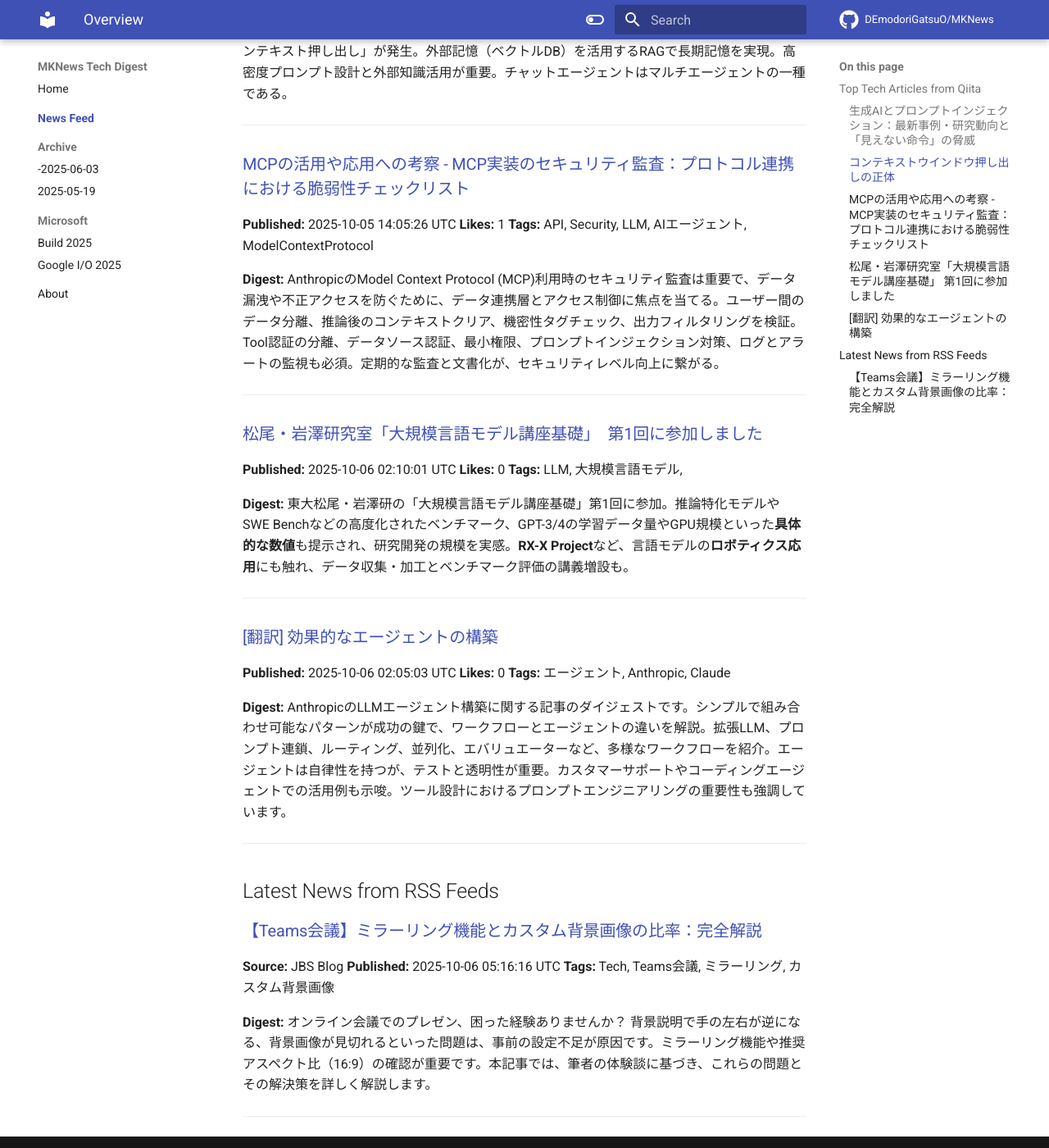
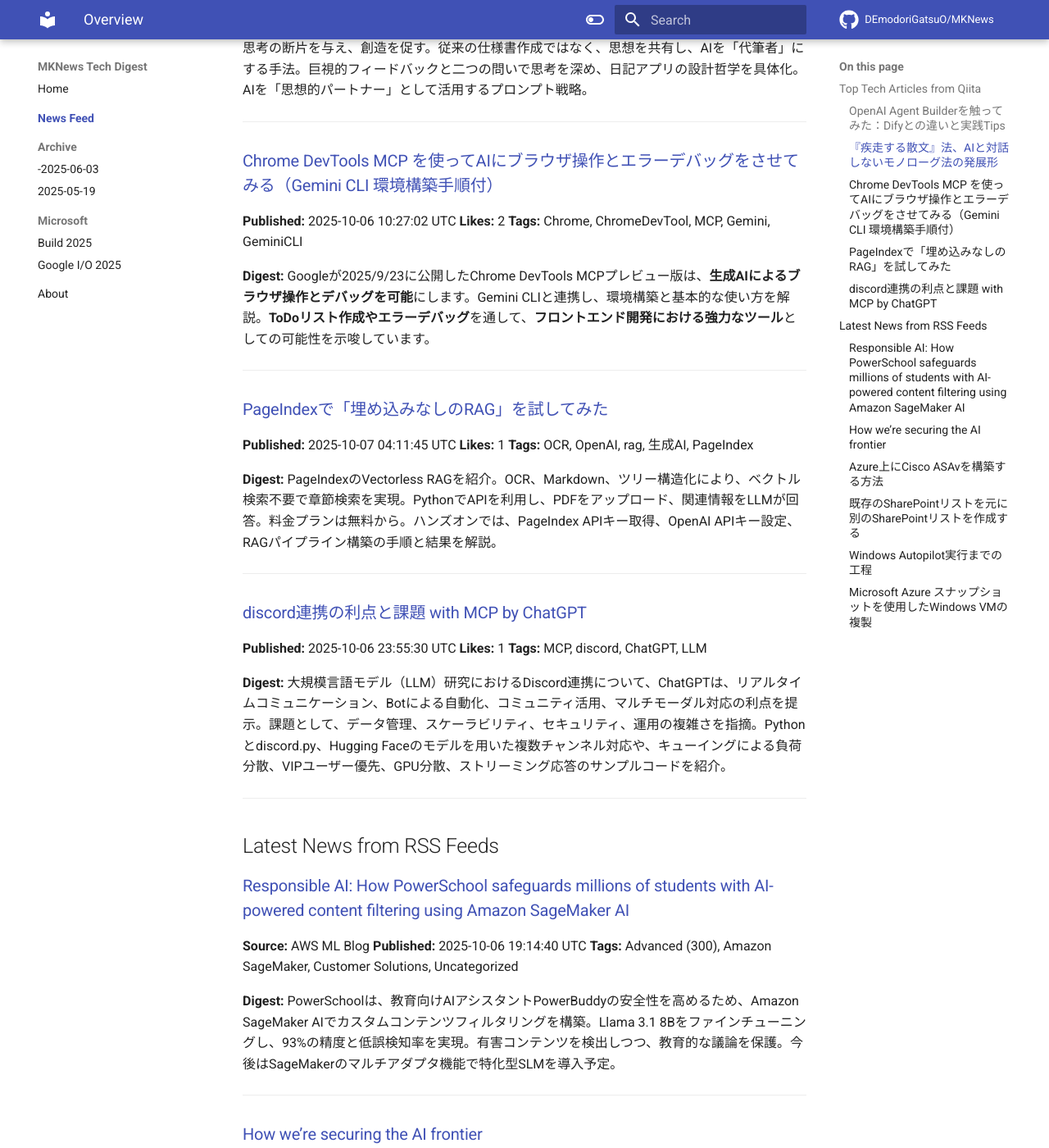
Before and after one commit to DEmodoriGatsuO/MKNews, an MkDocs documentation site: the page built from docs/news/index.md, in a window 1280 px wide and 1400 px high, scrolled down 597 px. Shown: the whole window at 82% size. Built offline with MkDocs 1.6.1 and Material for MkDocs 9.7.7, drawn with Linux system fonts in a browser that asks for light colours; comment, search, counter and statistics services are not loaded; some of the changed text lies outside the part shown.

Commit message:
Automated AI Tech Digest - 2025-10-07

```diff
--- a/docs/news/index.md
+++ b/docs/news/index.md
@@ -1,68 +1,118 @@
-# AI Tech Trends Digest (2025-10-06)
+# AI Tech Trends Digest (2025-10-07)
 
 
 ## Top Tech Articles from Qiita
 
 
-### [生成AIとプロンプトインジェクション：最新事例・研究動向と「見えない命令」の脅威](https://qiita.com/Shawin/items/191db867ea4e3728b674)
-**Published:** 2025-10-05 23:04:49 UTC
-**Likes:** 1
-**Tags:** AI, 人工知能, 生成AI, LLM, AIエージェント
+### [OpenAI Agent Builderを触ってみた：Difyとの違いと実践Tips](https://qiita.com/akira_papa_AI/items/7344e21b9204526e5127)
+**Published:** 2025-10-06 21:06:36 UTC
+**Likes:** 9
+**Tags:** OpenAI, ChatGPT, Dify, OpenAIAgentBuilder
 
 **Digest:**
-生成AIを操る「プロンプトインジェクション」が新たな脅威に。不可視命令を埋め込み、情報漏洩や改ざんを狙う攻撃です。Gmail、論文、毒文書など実例が報告され、2025年には最大の脅威と位置づけられています。対策として、フィルタリング、ゼロトラスト、セキュリティ教育が重要。トレンドマイクロなど生成AI特化サービスも登場しています。
+OpenAIのAgent Builderは、ビジュアルでAIエージェントを構築できる新ツール。OpenAI公式で、GPT-5/5-miniと連携、ChatKit統合も容易。Difyとの比較では、シンプルでOpenAIエコシステムに最適。主要機能はノードベースのワークフロー設計で、セキュリティ対策、コスト管理が重要。プロトタイプ開発に強く、ChatKitによるUI実装も容易。テンプレート活用や、Human approvalの適切な配置がポイント。
 
 ---
 
-### [コンテキストウインドウ押し出しの正体](https://qiita.com/s-age/items/b7aa79e497c09ad4ae28)
-**Published:** 2025-10-05 22:26:40 UTC
-**Likes:** 1
-**Tags:** AI, LLM, コンテキストエンジニアリング
+### [『疾走する散文』法、AIと対話しないモノローグ法の発展形](https://qiita.com/makotosaekit/items/f40f2f9917f81dd5714e)
+**Published:** 2025-10-06 19:44:13 UTC
+**Likes:** 5
+**Tags:** AI, プロンプト, ChatGPT, LLM, コンテキストエンジニアリング
 
 **Digest:**
-LLMはステートレスで、会話は過去の履歴と質問を結合した「文脈の再構築」によるもの。コンテキストウィンドウの制約（計算コスト、VRAM容量）から、古い履歴を削除する「コンテキスト押し出し」が発生。外部記憶（ベクトルDB）を活用するRAGで長期記憶を実現。高密度プロンプト設計と外部知識活用が重要。チャットエージェントはマルチエージェントの一種である。
+AIとの対話手法「疾走する散文法」を解説。ヘミングウェイの氷山理論を応用し、AIに思考の断片を与え、創造を促す。従来の仕様書作成ではなく、思想を共有し、AIを「代筆者」にする手法。巨視的フィードバックと二つの問いで思考を深め、日記アプリの設計哲学を具体化。AIを「思想的パートナー」として活用するプロンプト戦略。
 
 ---
 
-### [MCPの活用や応用への考察 - MCP実装のセキュリティ監査：プロトコル連携における脆弱性チェックリスト](https://qiita.com/555hamano/items/d973a008a1ec16556081)
-**Published:** 2025-10-05 14:05:26 UTC
-**Likes:** 1
-**Tags:** API, Security, LLM, AIエージェント, ModelContextProtocol
+### [Chrome DevTools MCP を使ってAIにブラウザ操作とエラーデバッグをさせてみる（Gemini CLI 環境構築手順付）](https://qiita.com/t-kurasawa/items/4bca79596548ada3c445)
+**Published:** 2025-10-06 10:27:02 UTC
+**Likes:** 2
+**Tags:** Chrome, ChromeDevTool, MCP, Gemini, GeminiCLI
 
 **Digest:**
-AnthropicのModel Context Protocol (MCP)利用時のセキュリティ監査は重要で、データ漏洩や不正アクセスを防ぐために、データ連携層とアクセス制御に焦点を当てる。ユーザー間のデータ分離、推論後のコンテキストクリア、機密性タグチェック、出力フィルタリングを検証。Tool認証の分離、データソース認証、最小権限、プロンプトインジェクション対策、ログとアラートの監視も必須。定期的な監査と文書化が、セキュリティレベル向上に繋がる。
+Googleが2025/9/23に公開したChrome DevTools MCPプレビュー版は、**生成AIによるブラウザ操作とデバッグを可能**にします。Gemini CLIと連携し、環境構築と基本的な使い方を解説。**ToDoリスト作成やエラーデバッグ**を通して、**フロントエンド開発における強力なツール**としての可能性を示唆しています。
 
 ---
 
-### [松尾・岩澤研究室「大規模言語モデル講座基礎」　第1回に参加しました](https://qiita.com/mihosato/items/661b67b0bfa4c4366284)
-**Published:** 2025-10-06 02:10:01 UTC
-**Likes:** 0
-**Tags:** LLM, 大規模言語モデル,
+### [PageIndexで「埋め込みなしのRAG」を試してみた](https://qiita.com/yo_arai/items/79f1e5ff858852d58b47)
+**Published:** 2025-10-07 04:11:45 UTC
+**Likes:** 1
+**Tags:** OCR, OpenAI, rag, 生成AI, PageIndex
 
 **Digest:**
-東大松尾・岩澤研の「大規模言語モデル講座基礎」第1回に参加。推論特化モデルやSWE Benchなどの高度化されたベンチマーク、GPT-3/4の学習データ量やGPU規模といった**具体的な数値**も提示され、研究開発の規模を実感。**RX-X Project**など、言語モデルの**ロボティクス応用**にも触れ、データ収集・加工とベンチマーク評価の講義増設も。
+PageIndexのVectorless RAGを紹介。OCR、Markdown、ツリー構造化により、ベクトル検索不要で章節検索を実現。PythonでAPIを利用し、PDFをアップロード、関連情報をLLMが回答。料金プランは無料から。ハンズオンでは、PageIndex APIキー取得、OpenAI APIキー設定、RAGパイプライン構築の手順と結果を解説。
 
 ---
 
-### [[翻訳] 効果的なエージェントの構築](https://qiita.com/taka_yayoi/items/fd2fa849163553038b71)
-**Published:** 2025-10-06 02:05:03 UTC
-**Likes:** 0
-**Tags:** エージェント, Anthropic, Claude
+### [discord連携の利点と課題 with MCP by ChatGPT](https://qiita.com/kaizen_nagoya/items/879b807c19ed67b6ef24)
+**Published:** 2025-10-06 23:55:30 UTC
+**Likes:** 1
+**Tags:** MCP, discord, ChatGPT, LLM
 
 **Digest:**
-AnthropicのLLMエージェント構築に関する記事のダイジェストです。シンプルで組み合わせ可能なパターンが成功の鍵で、ワークフローとエージェントの違いを解説。拡張LLM、プロンプト連鎖、ルーティング、並列化、エバリュエーターなど、多様なワークフローを紹介。エージェントは自律性を持つが、テストと透明性が重要。カスタマーサポートやコーディングエージェントでの活用例も示唆。ツール設計におけるプロンプトエンジニアリングの重要性も強調しています。
+大規模言語モデル（LLM）研究におけるDiscord連携について、ChatGPTは、リアルタイムコミュニケーション、Botによる自動化、コミュニティ活用、マルチモーダル対応の利点を提示。課題として、データ管理、スケーラビリティ、セキュリティ、運用の複雑さを指摘。Pythonとdiscord.py、Hugging Faceのモデルを用いた複数チャンネル対応や、キューイングによる負荷分散、VIPユーザー優先、GPU分散、ストリーミング応答のサンプルコードを紹介。
 
 ---
 
 ## Latest News from RSS Feeds
 
 
-### [【Teams会議】ミラーリング機能とカスタム背景画像の比率：完全解説](https://blog.jbs.co.jp/entry/2025/10/06/141616)
-**Source:** JBS Blog
-**Published:** 2025-10-06 05:16:16 UTC
-**Tags:** Tech, Teams会議, ミラーリング, カスタム背景画像
+### [Responsible AI: How PowerSchool safeguards millions of students with AI-powered content filtering using Amazon SageMaker AI](https://aws.amazon.com/blogs/machine-learning/responsible-ai-how-powerschool-safeguards-millions-of-students-with-ai-powered-content-filtering-using-amazon-sagemaker-ai/)
+**Source:** AWS ML Blog
+**Published:** 2025-10-06 19:14:40 UTC
+**Tags:** Advanced (300), Amazon SageMaker, Customer Solutions, Uncategorized
 
 **Digest:**
-オンライン会議でのプレゼン、困った経験ありませんか？ 背景説明で手の左右が逆になる、背景画像が見切れるといった問題は、事前の設定不足が原因です。ミラーリング機能や推奨アスペクト比（16:9）の確認が重要です。本記事では、筆者の体験談に基づき、これらの問題とその解決策を詳しく解説します。
+PowerSchoolは、教育向けAIアシスタントPowerBuddyの安全性を高めるため、Amazon SageMaker AIでカスタムコンテンツフィルタリングを構築。Llama 3.1 8Bをファインチューニングし、93%の精度と低誤検知率を実現。有害コンテンツを検出しつつ、教育的な議論を保護。今後はSageMakerのマルチアダプタ機能で特化型SLMを導入予定。
 
 ---
+
+### [How we’re securing the AI frontier](https://blog.google/technology/safety-security/ai-security-frontier-strategy-tools/)
+**Source:** Google DeepMind
+**Published:** 2025-10-06 13:00:00 UTC
+**Tags:** Google DeepMind, Safety & Security, AI
+
+**Digest:**
+Googleの包括的なAIエコシステムセキュリティ戦略を概観。内部からの脅威に対処するため、AI開発・運用全体でのセキュリティを重視。**AIセキュリティ**、**内部からの脅威**への対策、**包括的戦略**がキーワード。データ保護、モデルの安全性、アクセス制御などを強化し、**AIの安全な利用**を推進しています。
+
+---
+
+### [Azure上にCisco ASAvを構築する方法](https://blog.jbs.co.jp/entry/2025/10/07/143542)
+**Source:** JBS Blog
+**Published:** 2025-10-07 05:35:42 UTC
+**Tags:** ASA, ASAv, Cisco, Microsoft Azure, Firewall, ASDM
+
+**Digest:**
+Azure 上に Cisco の仮想アプライアンス、ASAv を構築する方法を紹介します。ASA 実機がなくとも、Azure 環境で ASAv の設定画面確認や検証が可能です。この記事を参考に、Azure 上での ASAv 構築に挑戦してみましょう。
+
+---
+
+### [既存のSharePointリストを元に別のSharePointリストを作成する](https://blog.jbs.co.jp/entry/2025/10/07/130557)
+**Source:** JBS Blog
+**Published:** 2025-10-07 04:05:57 UTC
+**Tags:** Tech, SharePoint, SharePointリスト, Microsoft Lists
+
+**Digest:**
+SharePointリストを別のSharePointサイトへ複製する、つまり**リストのコピー**方法を紹介。**既存リストの設定**を基に新しいリストを作成し、効率的なデータ移行を実現します。リストの**構造**や**設定**をそのまま引き継ぎたい場合に有効です。
+
+---
+
+### [Windows Autopilot実行までの工程](https://blog.jbs.co.jp/entry/2025/10/07/092349)
+**Source:** JBS Blog
+**Published:** 2025-10-07 00:23:49 UTC
+**Tags:** Autopilot, Windows, Intune
+
+**Digest:**
+Windows Autopilotは、クラウド経由でWindowsデバイスを初期設定するソリューションです。HWID取得、Autopilotデバイス登録、PC初期化などの工程を経て実行されます。Intune連携によるデバイス自動登録や展開プロファイル作成も重要です。Autopilotは、手間のかかるデバイスセットアップを効率化し、運用管理を容易にするメリットがあります。
+
+---
+
+### [Microsoft Azure スナップショットを使用したWindows VMの複製](https://blog.jbs.co.jp/entry/2025/10/06/155307)
+**Source:** JBS Blog
+**Published:** 2025-10-06 06:53:07 UTC
+**Tags:** Azure, Microsoft Azure
+
+**Digest:**
+Microsoft Azure のスナップショットを用いた Windows VM 複製手順を解説。Azure ポータルまたは PowerShell で、OS ディスクのスナップショット作成、マネージドディスクからの VM 作成、そしてネットワーク設定を行います。これにより、Windows VM の迅速な複製が可能となります。
+
+---
```
